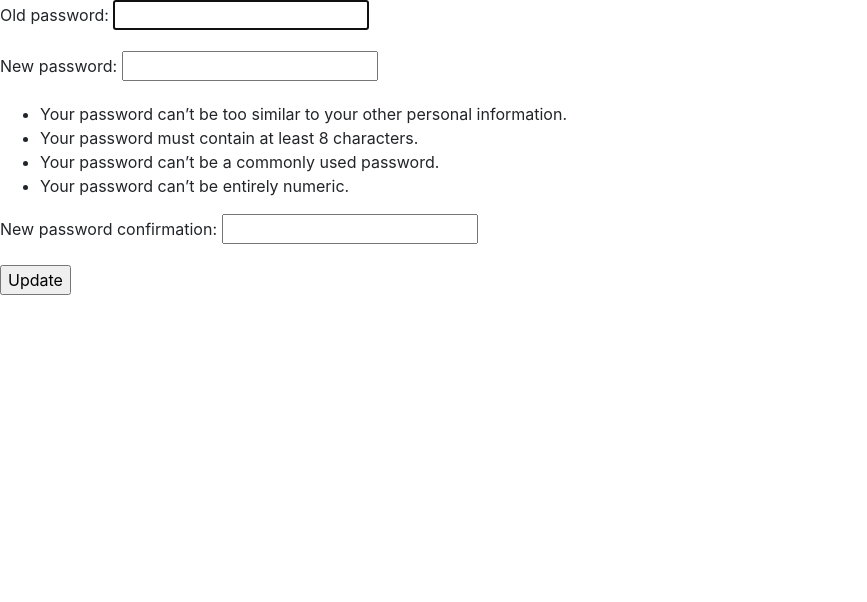
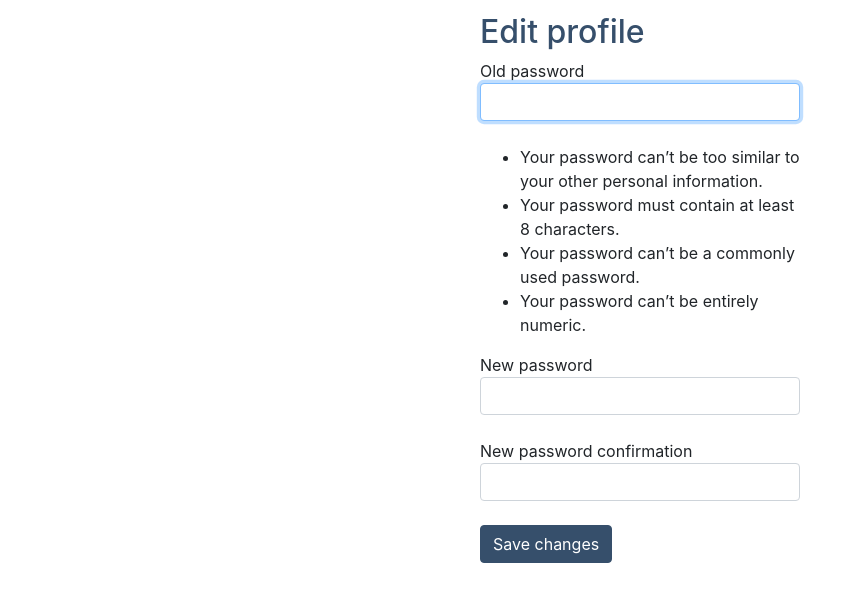
Before and after one commit to mcclymontdev/events_r_us, a Django app: page /password in a window 1280 px wide. Shown: the part 120-722 px from the top of the page, without its empty margins (0-867 px from the left). Run offline with Django 3.2, Linux system fonts and the light colour scheme; the visitor is signed in with stand-in values (Sample User, id 1); some libraries are stand-ins or nearby versions.

Commit message:
Change password CSS.

```diff
--- a/static/css/override.css
+++ b/static/css/override.css
@@ -51,6 +51,10 @@
 #signup-login-form{
   width: 20em;
   padding-top: 50px;
+}
+
+#edit-profile-form{
+  width: 20em;
 }
 
 #signin {
--- a/templates/events/change_password.html
+++ b/templates/events/change_password.html
@@ -1,13 +1,24 @@
 {% extends "events/base.html" %}
 {% load static %}
+{% load add_attr %}
 {% block body_block %}
 
 {% if user.is_authenticated %}
-  <form enctype="multipart/form-data" method="POST">
-    {% csrf_token %}
-    {{ form.as_p }}
-    <input type="submit" name="" value="Update">
-  </form>
+  <div class="d-flex justify-content-center">
+    <form role="form" id="edit-profile-form" method="post" enctype="multipart/form-data">
+        <h2 class="addedit-event-heading">Edit profile</h2>
+        {{ form.non_field_errors }}
+        {% csrf_token %}
+        {% for field in form.visible_fields %}
+                {{ field.errors }}
+                {{ field.help_text }}
+                {{ field.label }}<br />
+                {{ field|add_attr:"class:form-control" }}
+                <br />
+        {% endfor %}
+        <button class="btn btn-primary" type="submit" name="submit" value="Update">Save changes</button>
+    </form>
+  </div>
 {% else %}
   <h1>You need to login!</h1>
 {% endif %}
--- a/templates/events/profile.html
+++ b/templates/events/profile.html
@@ -5,7 +5,7 @@
 
 {% if user.is_authenticated %}
 <div class="d-flex justify-content-center">
-  <form role="form" id="profile_form" method="post" enctype="multipart/form-data">
+  <form role="form" id="edit-profile-form" method="post" enctype="multipart/form-data">
       <h2 class="addedit-event-heading">Edit profile</h2>
       {% csrf_token %}
       {% for hidden in form.hidden_fields %}
```
